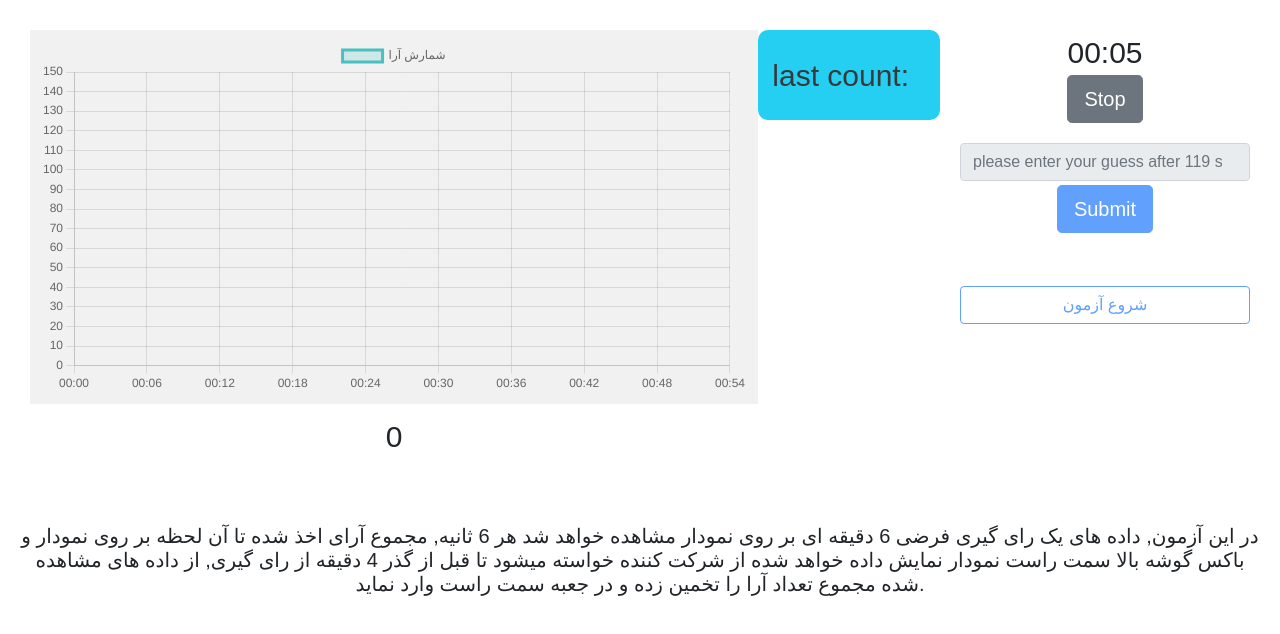
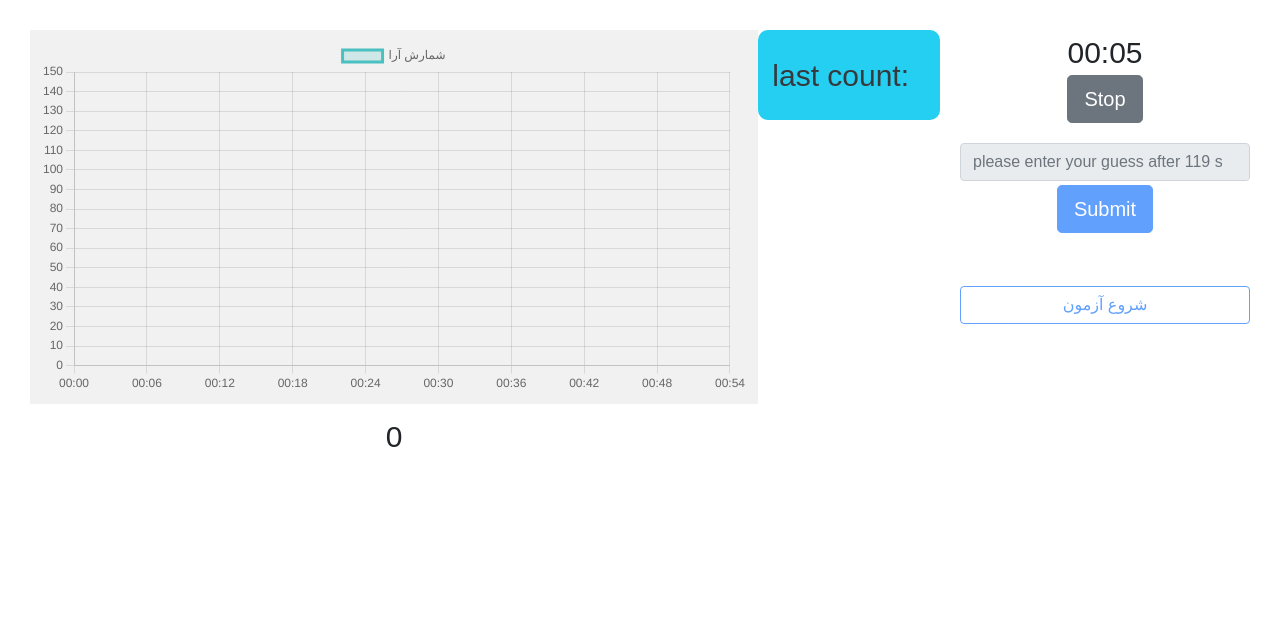
Before and after one commit to Aref-Riant/anchoring-in-pva, a React (Create React App) app: page /demo in a window 1280 px wide. Shown: the top 634 px of the page. Built offline with nearby package versions, Linux system fonts and the light colour scheme; no server answers; a small style sheet from the web is missing.

Commit message:
train text

```diff
--- a/src/pages/demo.jsx
+++ b/src/pages/demo.jsx
@@ -85,6 +85,7 @@ function Demo() {
         setTrain(response.data.train);
         //setTrain(true);
         setTime(response.data.train ? 2 : 6);
+        setTrainText(response.data.traintext);
         //setTime(2);
         console.log(response.data);
         setFlag(!flag);
@@ -114,6 +115,8 @@ function Demo() {
   ]);
 
   const [time, setTime] = useState(6);
+  const [trainText, setTrainText] = useState("");
+
   const [stopTimer, setStopTimer] = useState(false);
   const [flag, setFlag] = useState(true);
   const intervalRef = useRef();
@@ -270,18 +273,11 @@ function Demo() {
         className="intro"
         style={{ width: "100vw", display: "flex", justifyContent: "center" }}
       >
-        {train ? (
-          <h5>trian show </h5>
-        ) : (
+
           <h5>
-            در این آزمون, داده های یک رای گیری فرضی 6 دقیقه ای بر روی نمودار
-            مشاهده خواهد شد هر 6 ثانیه, مجموع آرای اخذ شده تا آن لحظه بر روی
-            نمودار و باکس گوشه بالا سمت راست نمودار نمایش داده خواهد شده از شرکت
-            کننده خواسته میشود تا قبل از گذر 4 دقیقه از رای گیری, از داده های
-            مشاهده شده مجموع تعداد آرا را تخمین زده و در جعبه سمت راست وارد
-            نماید.
+          {trainText}
           </h5>
-        )}
+
       </div>
     </div>
   );
```
